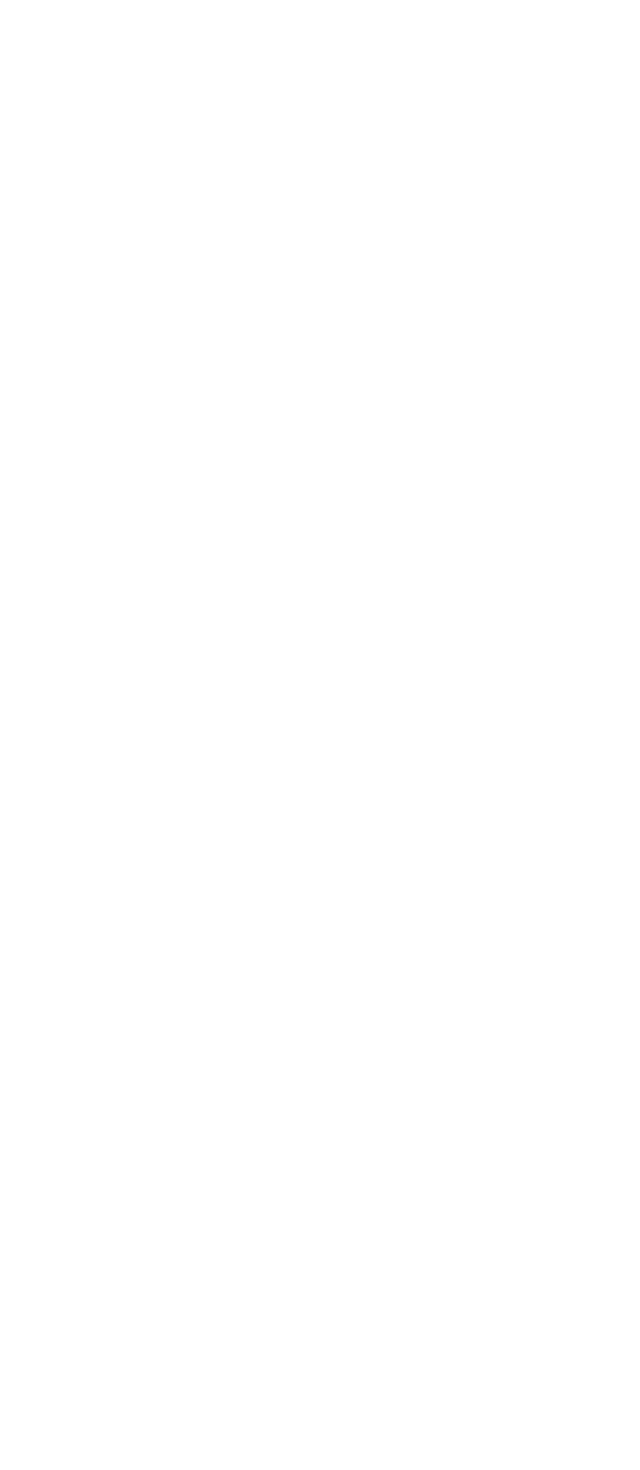
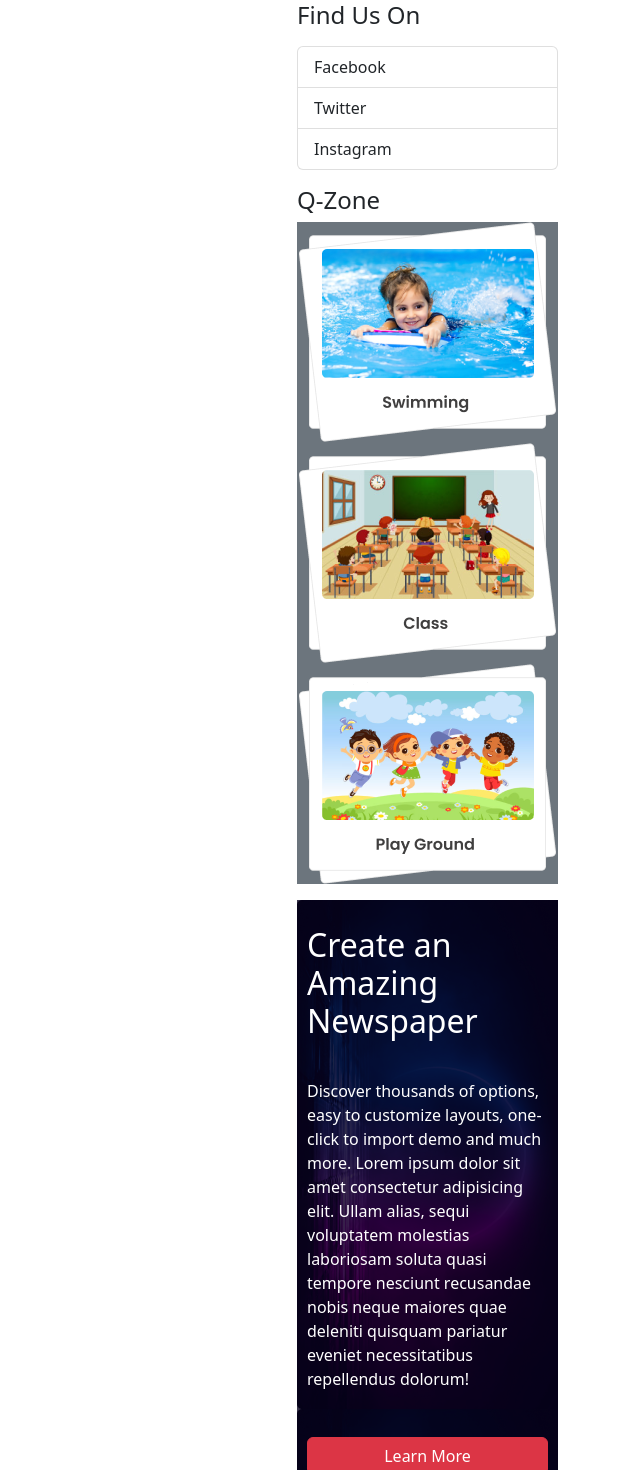
Before and after one commit to ptan01/Dragon-news, a React (Vite) app: page / in a window 1280 px wide. Shown: the part 380-1850 px from the top of the page, without its empty margins (640-1280 px from the left). Before the commit the page ends 800 px from the top, so only its background shows below. Built offline with nearby package versions, Linux system fonts and the light colour scheme.

Commit message:
right navigation add

```diff
--- a/package.json
+++ b/package.json
@@ -16,6 +16,7 @@
     "react-bootstrap": "^2.7.4",
     "react-dom": "^18.2.0",
     "react-fast-marquee": "^1.3.5",
+    "react-icons": "^4.8.0",
     "react-router-dom": "^6.10.0"
   },
   "devDependencies": {
--- /dev/null
+++ b/src/Pages/Shared/QZone/QZone.jsx
@@ -0,0 +1,19 @@
+import React from 'react';
+import qZone1 from '../../../assets/qZone1.png'
+import qZone2 from '../../../assets/qZone2.png'
+import qZone3 from '../../../assets/qZone3.png'
+
+const QZone = () => {
+    return (
+        <div className='my-3'>
+            <h4>Q-Zone</h4>
+            <div className='bg-secondary text-center'>
+                <img src={qZone1} alt="" />
+                <img src={qZone2} alt="" />
+                <img src={qZone3} alt="" />
+            </div>
+        </div>
+    );
+};
+
+export default QZone;
--- a/src/Pages/Shared/rightNav/RightNav.jsx
+++ b/src/Pages/Shared/rightNav/RightNav.jsx
@@ -1,9 +1,32 @@
 import React from 'react';
+import { Button, ListGroup } from 'react-bootstrap';
+import { FaGoogle, FaGithub } from 'react-icons/fa';
+import QZone from '../QZone/QZone';
+import bg from '../../../assets/bg.png'
+import './rightNav.css'
 
 const RightNav = () => {
     return (
         <div>
-            <h2>Right side nav </h2>
+            <h4>Login with</h4>
+            <Button className='my-3' style={{ width: '100%' }} variant="outline-primary"> <FaGoogle></FaGoogle>Login with Google</Button>
+            <Button style={{ width: '100%' }} variant="outline-secondary"> <FaGithub></FaGithub>Login with Github</Button>
+            <div>
+                <h4 className='my-3'>Find Us On</h4>
+                <ListGroup>
+                    <ListGroup.Item>Facebook</ListGroup.Item>
+                    <ListGroup.Item>Twitter</ListGroup.Item>
+                    <ListGroup.Item>Instagram</ListGroup.Item>
+                </ListGroup>
+            </div>
+            <QZone></QZone>
+            <div>
+                <div className='bg-img'>
+                <h2>Create an Amazing Newspaper</h2>
+                <p>Discover thousands of options, easy to customize layouts, one-click to import demo and much more. Lorem ipsum dolor sit amet consectetur adipisicing elit. Ullam alias, sequi voluptatem molestias laboriosam soluta quasi tempore nesciunt recusandae nobis neque maiores quae deleniti quisquam pariatur eveniet necessitatibus repellendus dolorum!</p>
+                <Button variant='danger'>Learn More</Button>
+                </div>
+            </div>
         </div>
     );
 };
--- /dev/null
+++ b/src/Pages/Shared/rightNav/rightNav.css
@@ -0,0 +1,19 @@
+
+.bg-container{
+    display: relative;
+}
+
+.text-container{
+    display: absolute;
+    top: 500px;
+    bottom: 200px;
+}
+.bg-img{
+    background-image: url(../../../assets/bg.png);
+    height: 600px;
+    color: white;
+    padding: 10px;
+    display: flex;
+    flex-direction: column;
+    justify-content: space-around;
+}
```
Also changed, not shown: 1 other file (tests, documents, lock files or other folders).
